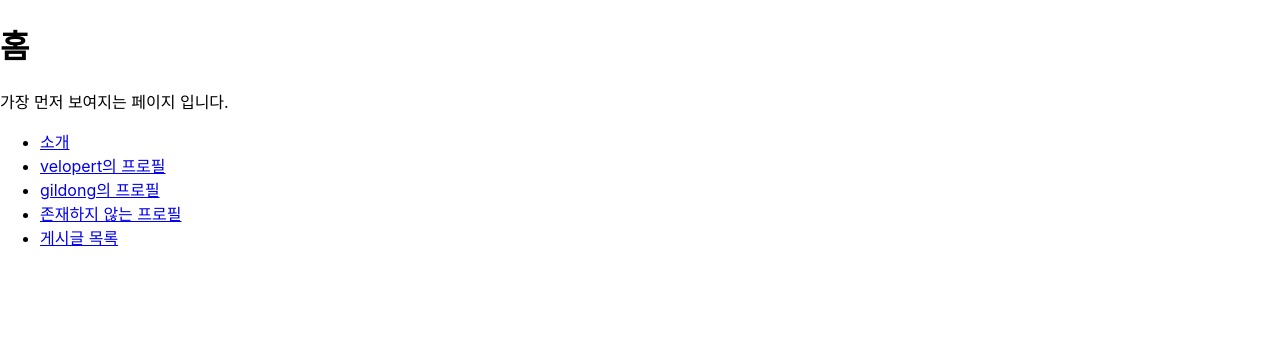
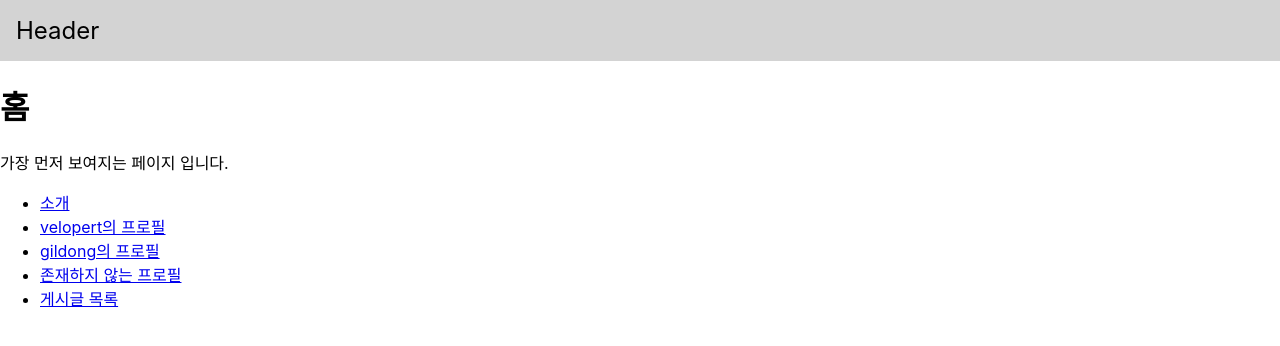
Before and after one commit to leehyeryeong/2023React_router-tutor, a JavaScript app: page / in a window 1280 px wide. Shown: the top 346 px of the page. Built offline with nearby package versions, Linux system fonts and the light colour scheme; the HTML template or start-up script is replaced by a standard one.

Commit message:
공통 레이아웃 컴포넌트

```diff
--- a/src/App.js
+++ b/src/App.js
@@ -1,4 +1,5 @@
 import { Route, Routes } from "react-router-dom";
+import Layout from "./Layout";
 import About from "./pages/About";
 import Article from "./pages/Article";
 import Articles from "./pages/Articles";
@@ -8,11 +9,14 @@
 const App = () => {
   return (
     <Routes>
-      <Route path="/" element={<Home />} />
-      <Route path="/about" element={<About />} />
-      <Route path="/profiles/:username" element={<Profile />} />
-      <Route path="/articles" element={<Articles />} />
-      <Route path="/articles/:id" element={<Article />} />
+      <Route element={<Layout />}>
+        <Route path="/" element={<Home />} />
+        <Route path="/about" element={<About />} />
+        <Route path="/profiles/:username" element={<Profile />} />
+        </Route>
+        <Route path="/articles" element={<Articles />}>
+        <Route path=":id" element={<Article />} />
+      </Route>
     </Routes>
   );
 };
--- /dev/null
+++ b/src/Layout.js
@@ -0,0 +1,16 @@
+import { Outlet } from "react-router-dom";
+
+const Layout = () => {
+  return (
+    <div>
+      <header style={{ background: "lightgray", padding: 16, fontSize: 24 }}>
+        Header
+      </header>
+      <main>
+        <Outlet />
+      </main>
+    </div>
+  );
+};
+
+export default Layout;
--- a/src/pages/Articles.js
+++ b/src/pages/Articles.js
@@ -1,7 +1,9 @@
-import { Link } from "react-router-dom";
+import { Link, Outlet } from "react-router-dom";
 
 const Articles = () => {
   return (
+    <div>
+      <Outlet />
       <ul>
         <li>
           <Link to="/articles/1">게시글1</Link>
@@ -13,6 +15,7 @@
           <Link to="/articles/3">게시글3</Link>
         </li>
       </ul>
+    </div>
   );
 };
 
```
Lines whose indentation alone changed are shown as unchanged.
